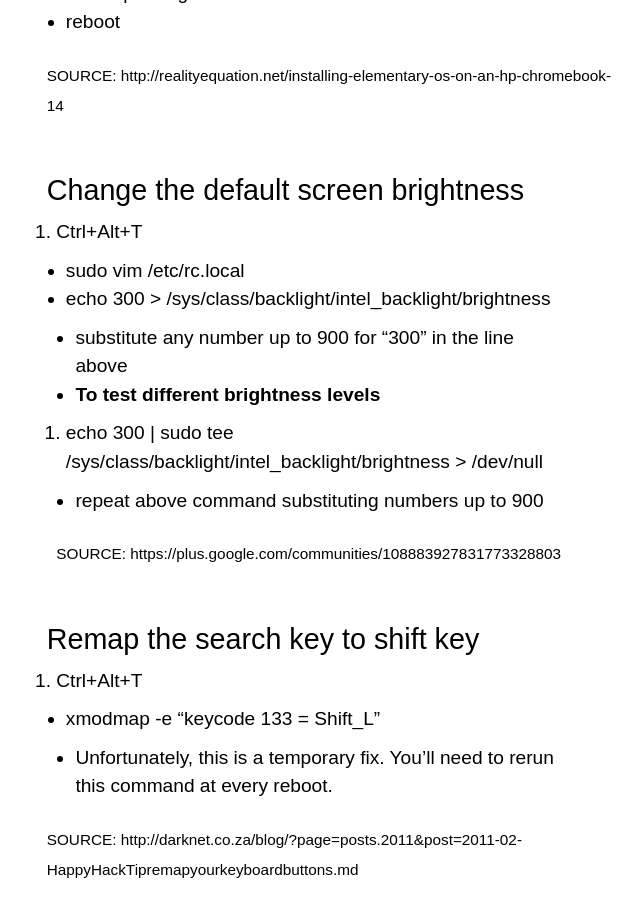
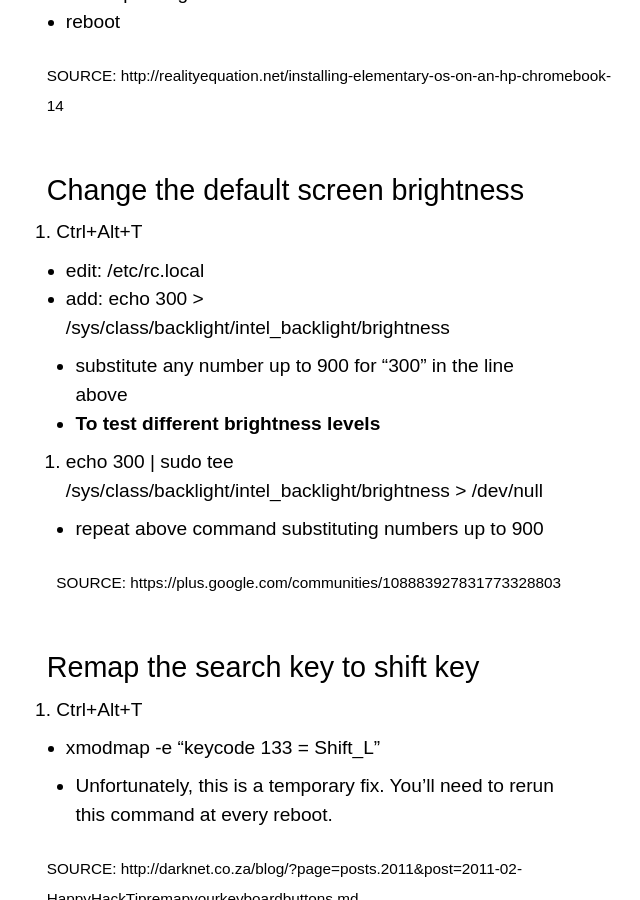
Before and after one commit to scrawlon/scrawlon.github.io, a Jekyll site: the page built from _posts/2014-07-11-chrubuntu-tips.md, in a window 1280 px wide and 900 px high, scrolled down 1198 px. Shown: the whole window, without its empty margins (306-946 px from the left). Built offline with Jekyll 4.4.1, drawn with Linux system fonts in a browser that asks for light colours; Markdown is read by kramdown in place of the engine named in the settings; comment, search, counter and statistics services are not loaded.

Commit message:
Edit Chrubuntu Tips

```diff
--- a/_posts/2014-07-11-chrubuntu-tips.md
+++ b/_posts/2014-07-11-chrubuntu-tips.md
@@ -48,8 +48,8 @@ If you know any other tips, leave a comment and I'll add them to the list.
 
 ####Change the default screen brightness
 1. Ctrl+Alt+T
-* sudo vim /etc/rc.local
-* echo 300 > /sys/class/backlight/intel_backlight/brightness
+* edit: /etc/rc.local
+* add: echo 300 > /sys/class/backlight/intel_backlight/brightness
   * substitute any number up to 900 for "300" in the line above
   * <strong>To test different brightness levels</strong>
       1. echo 300 | sudo tee /sys/class/backlight/intel_backlight/brightness > /dev/null
```
